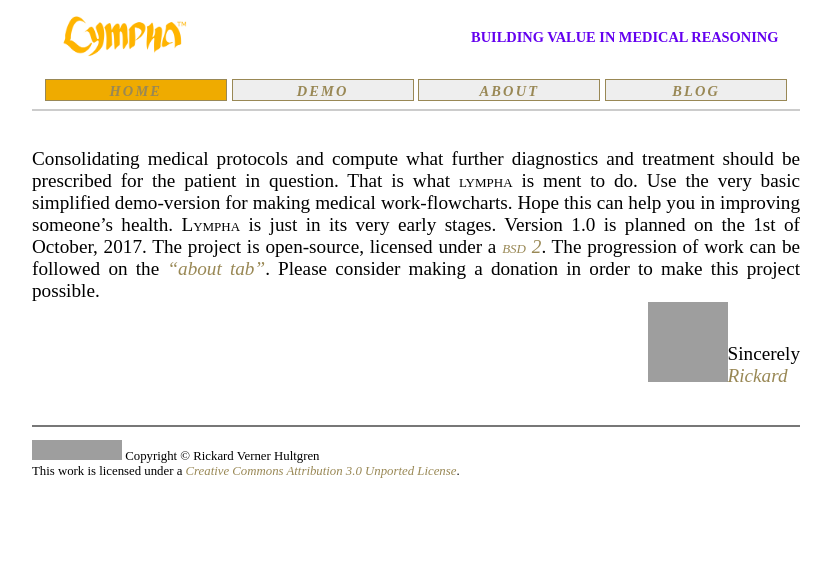
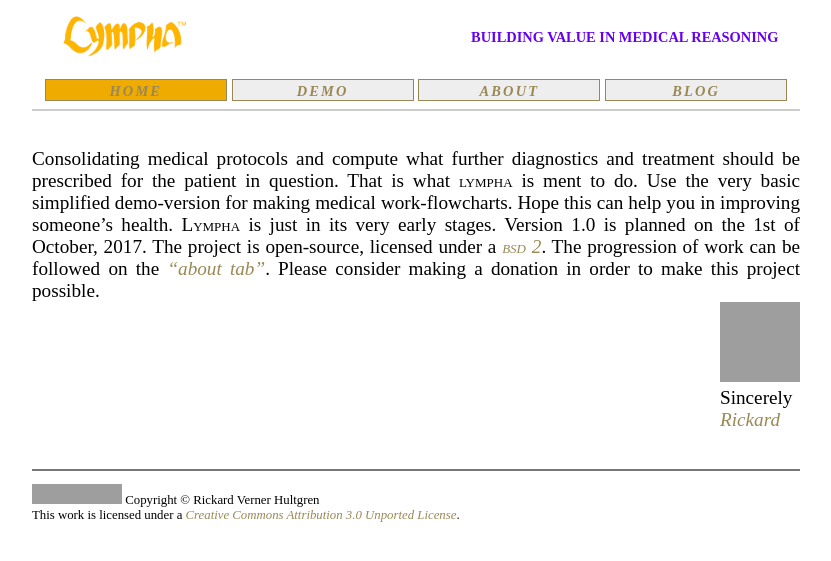
Before and after one commit to RickardHultgren/LYMPHA, a Jekyll site: the page built from index.md, in a window 1280 px wide. Shown: the top 561 px of the page, without its empty margins (224-1055 px from the left). Built offline with Jekyll 4.4.1, drawn with Linux system fonts in a browser that asks for light colours; some web fonts are replaced; our own code applies the rules of GitHub Pages for plain Markdown files; grey boxes are pictures that could not be loaded.

Commit message:
Update index.md

```diff
--- a/index.md
+++ b/index.md
@@ -8,7 +8,7 @@ document.getElementById( "index").className="menu2active";
 Consolidating medical protocols and compute what further diagnostics and treatment should be prescribed for the patient in question. That is what <span class="sc">lympha</span> is ment to do. Use the very basic simplified demo-version for making medical work-flowcharts. Hope this can help you in improving someone's health. <span class="sc">Lympha</span> is just in its very early stages. Version 1.0 is planned on the 1st of October, 2017. The project is open-source, licensed under a <a href="http://opensource.org/licenses/BSD-2-Clause"><span class="sc">bsd 2</span></a>. The progression of work can be followed on the <a href="about.md">"about tab"</a>. Please consider making a donation in order to make this project possible.
 
 
-<span style="float:right;text-align:left;diplay:block;width:auto;"><a style="z-index:1" href="https://github.com/RickardHultgren"><img src="https://avatars3.githubusercontent.com/u/16224494?v=3&s=80" style="display:inline-block;"/></a><span style="vertical-align:bottom;display:inline-block;">Sincerely<br><a style="z-index:1" href="https://github.com/RickardHultgren">Rickard</a></span></span>
+<span style="float:right;text-align:left;diplay:block;width:auto;"><a style="z-index:1" href="https://github.com/RickardHultgren"><img src="https://avatars3.githubusercontent.com/u/16224494?v=3&s=80" style="display:inline-block;"/></a><span style="vertical-align:bottom;display:block;">Sincerely<br><a style="z-index:1" href="https://github.com/RickardHultgren">Rickard</a></span></span>
 
 
 
```
